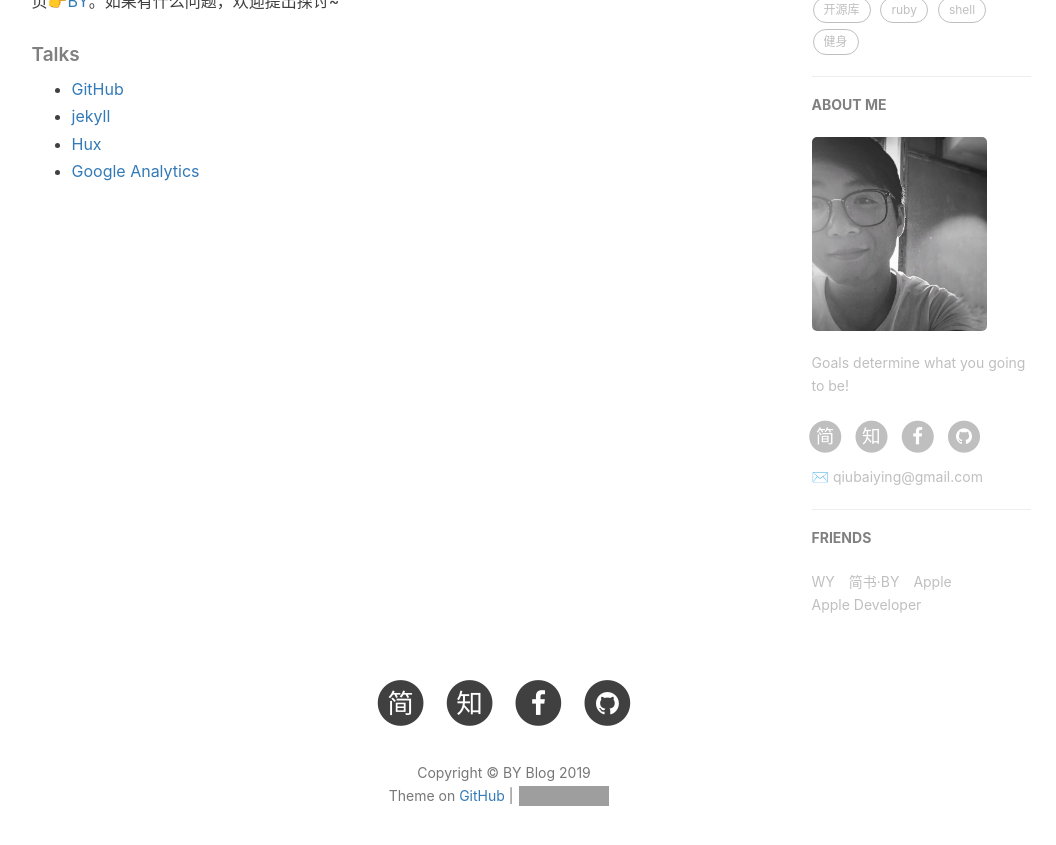
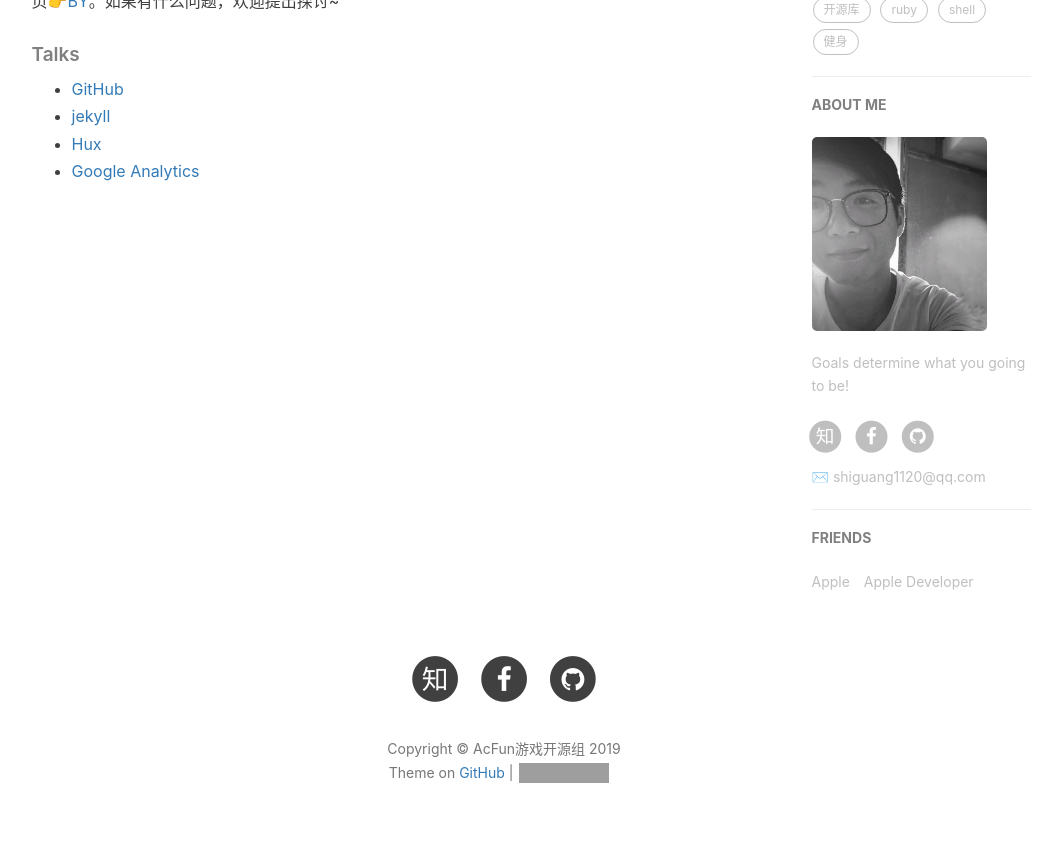
Before and after one commit to shiguang1120/acfun-game.github.io, a Jekyll site: the page built from about.html, in a window 1280 px wide and 900 px high, scrolled down 713 px. Shown: the top 845 px of the window, without its empty margins (136-1192 px from the left). Built offline with Jekyll 4.4.1, drawn with Linux system fonts in a browser that asks for light colours; nearby versions of some CDN libraries; comment, search, counter and statistics services are not loaded; grey boxes are pictures that could not be loaded.

Commit message:
Update _config.yml

```diff
--- a/_config.yml
+++ b/_config.yml
@@ -1,13 +1,13 @@
 # Site settings
-title: BY Blog
-SEOTitle: 柏荧的博客 | BY Blog
+title: AcFun游戏开源组
+SEOTitle: AcFun游戏开源组 | AcFun
 header-img: img/post-bg-desk.jpg
-email: qiubaiying@gmail.com
+email: shiguang1120@qq.com
 description: "Every failure is leading towards success."
-keyword: "BY, BY Blog, 柏荧的博客, qiubaiying, 邱柏荧, iOS, Apple, iPhone"
-url: "http://qiubaiying.github.io"          # your host, for absolute URL
+keyword: "AcFun, Game, 游戏, PC, XBox, iOS, Apple, iPhone"
+url: "http://acfun-game.github.io"          # your host, for absolute URL
 baseurl: ""      # for example, '/blog' if your blog hosted on 'host/blog'
-github_repo: "https://github.com/qiubaiying/qiubaiying.github.io.git" # you code repository
+github_repo: "https://github.com/acfungame/acfungame.github.io.git" # you code repository
 
 # Sidebar settings
 sidebar: true                           # whether or not using Sidebar.
@@ -18,11 +18,11 @@
 
 # SNS settings
 RSS: false
-# weibo_username:     qiubaiying
-zhihu_username:     qiubaiying
-github_username:    qiubaiying
-facebook_username:  baiying.qiu.7
-jianshu_username:   e71990ada2fd
+# weibo_username:     shiguang1120
+zhihu_username:     shiguang1120
+github_username:    shiguang1120
+facebook_username:  shiguang1120
+#jianshu_username:   e71990ada2fd
 #twitter_username:   qiubaiying
 
 
@@ -57,16 +57,16 @@
 
 # 评论系统
 # Disqus（https://disqus.com/）
-# disqus_username: qiubaiying
+# disqus_username: acfun-game
 
 # Gitalk
 gitalk:
   enable: true    #是否开启Gitalk评论
   clientID: f2c84e7629bb1446c1a4                            #生成的clientID
   clientSecret: ca6d6139d1e1b8c43f8b2e19492ddcac8b322d0d    #生成的clientSecret
-  repo: qiubaiying.github.io    #仓库名称
-  owner: qiubaiying    #github用户名
-  admin: qiubaiying
+  repo: acfun-game.github.io    #仓库名称
+  owner: acfungame    #github用户名
+  admin: acfungame
   distractionFreeMode: true #是否启用类似FB的阴影遮罩
 
 
@@ -99,12 +99,6 @@
 # Friends
 friends: [
     {
-        title: "WY",
-        href: "http://zhengwuyang.com"
-    },{
-        title: "简书·BY",
-        href: "http://www.jianshu.com/u/e71990ada2fd"
-    },{
         title: "Apple",
         href: "https://apple.com"
     },{
```
